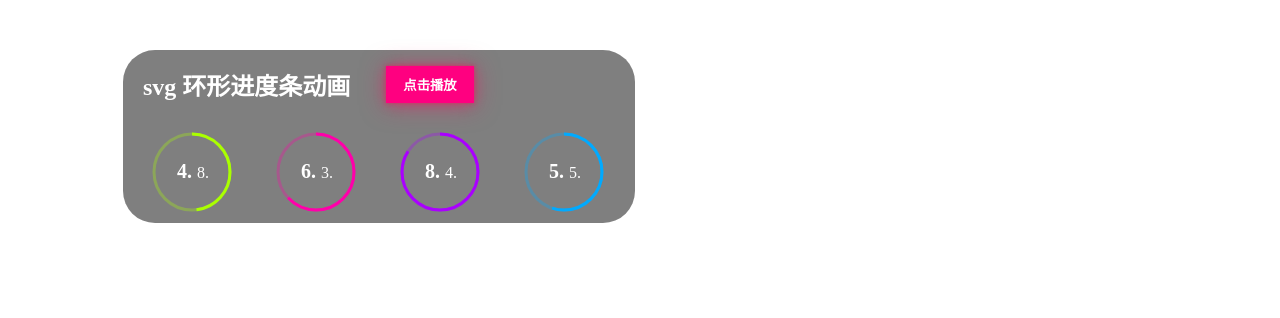
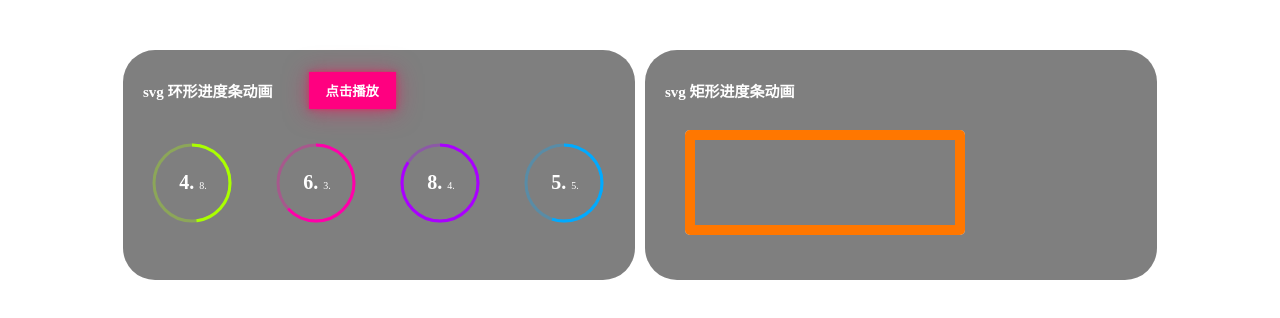
Before and after one commit to 1031531798/svg_animation_demo, a React app: page / in a window 1280 px wide. Shown: the top 318 px of the page. Built offline with nearby package versions, Linux system fonts and the light colour scheme; a web font is replaced by a local one.

Commit message:
✨ feat(svg矩形demo): 新建svg矩形
页面导入svg矩形demo 封装title组件

```diff
--- a/public/index.html
+++ b/public/index.html
@@ -11,6 +11,5 @@
   </div>
 </body>
 <script>
-
 </script>
 </html>
--- a/src/App.tsx
+++ b/src/App.tsx
@@ -1,11 +1,13 @@
 import * as React from "react";
 import {SvgCircleList} from "./views/circle/index.jsx";
+import {RecLine} from './views/line/recLine/recLine'
 import './styles/index.scss'
 export function App() {
   return (
     <div id="app">
       <div className="svg-show-list">
         <SvgCircleList />
+        <RecLine></RecLine>
       </div>
     </div>
   );
--- /dev/null
+++ b/src/components/title/title.tsx
@@ -0,0 +1,14 @@
+import React from "react";
+type SvgTitlteProps = {
+  label: string
+}
+export class SvgTitlte extends React.Component<SvgTitlteProps>{
+  render(): React.ReactNode {
+    const prefixCls = 'svg-demo-row';
+    return (
+      <div className={prefixCls}>
+        <h2 className="svg-demo-title">{this.props.label}</h2>
+      </div>
+    );
+  }
+}
--- a/src/styles/index.scss
+++ b/src/styles/index.scss
@@ -22,4 +22,5 @@ html,body {
   display: flex;
   flex-direction: row;
   align-items: center;
+  height: 80px;
 }
--- a/src/views/circle/index.jsx
+++ b/src/views/circle/index.jsx
@@ -41,7 +41,6 @@ export class SvgCircleList extends React.Component {
   playerSvg () {
     this.clearCircleNote()
     // 添加防抖
-
     if (this.startTime) {
       clearTimeout(this.startTime)
     }
--- a/src/views/line/recLine/line.scss
+++ b/src/views/line/recLine/line.scss
@@ -1,10 +1,17 @@
 body{
   font-size:10px;
 }
+.svg-line-demo{
+  width: 100%;
+  display: flex;
+  flex-direction: column;
+  justify-content: center;
+  align-items: flex-start;
+  svg {
+    margin-left: 40px;
+  }
+}
 
-.container{
-  width: 100%;
-}
 .line-wrap{
   width:300px;
   margin:0 auto;
--- a/src/views/line/recLine/recLine.tsx
+++ b/src/views/line/recLine/recLine.tsx
@@ -1,14 +1,17 @@
 import React, { LegacyRef } from "react";
 import './line.scss'
+import { SvgTitlte } from '../../../components/title/title';
+
 export class RecLine extends React.Component{
   render(){
     return (
-      <div className="svg-line-demo">
+      <div className="svg-line-demo svg-div">
+        <SvgTitlte label="svg 矩形进度条动画" />
         <svg
-          width="300" height="200"
+          width="300"
         >
-          <polyline points="5 5, 575 5, 575 200, 5 200" fill="none" className="g-rect-path"/>
-          <polyline points="5 5, 575 5, 575 200, 5 200" fill="none" className="g-rect-fill"/>
+          <polyline points="5 5, 275 5, 275 100, 5 100, 5 5" fill="none" className="g-rect-path"/>
+          <polyline points="5 5, 275 5, 275 100, 5 100, 5 5" fill="none" className="g-rect-fill"/>
         </svg>
       </div>
     )
```
